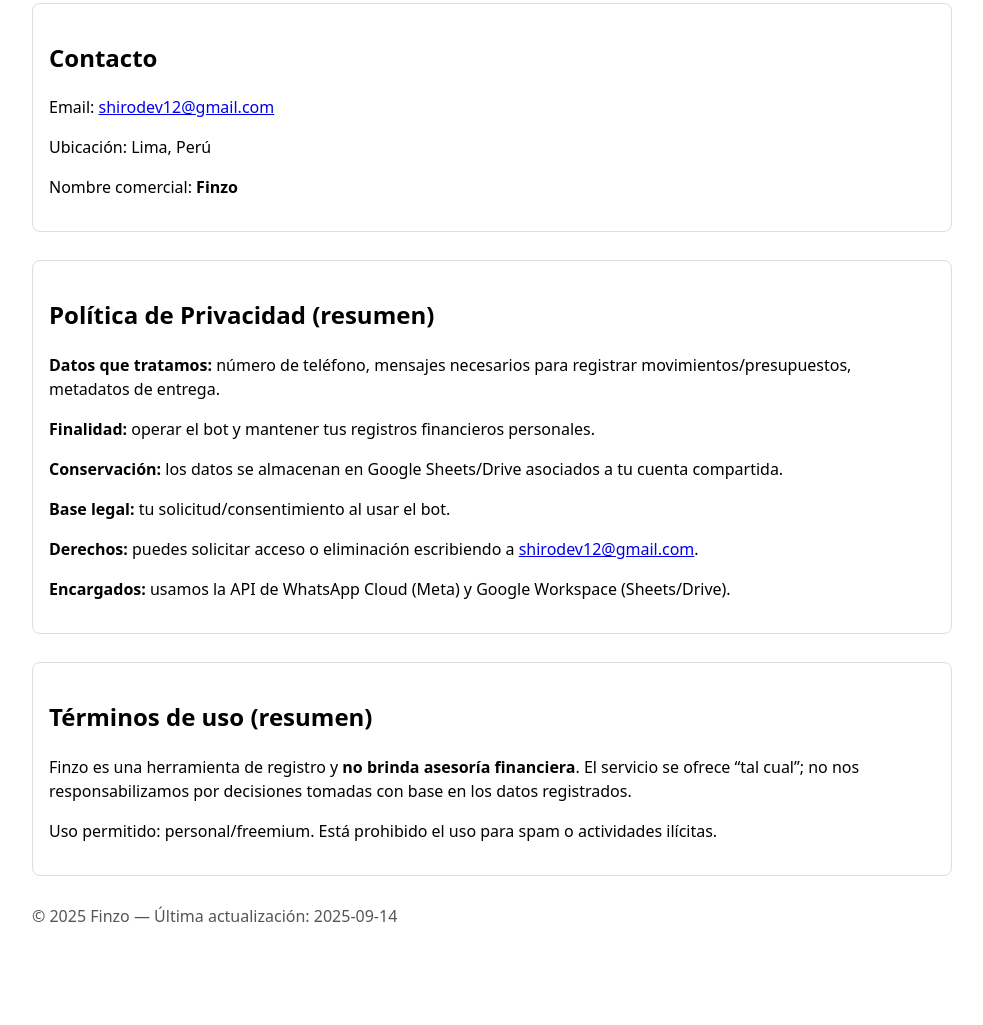
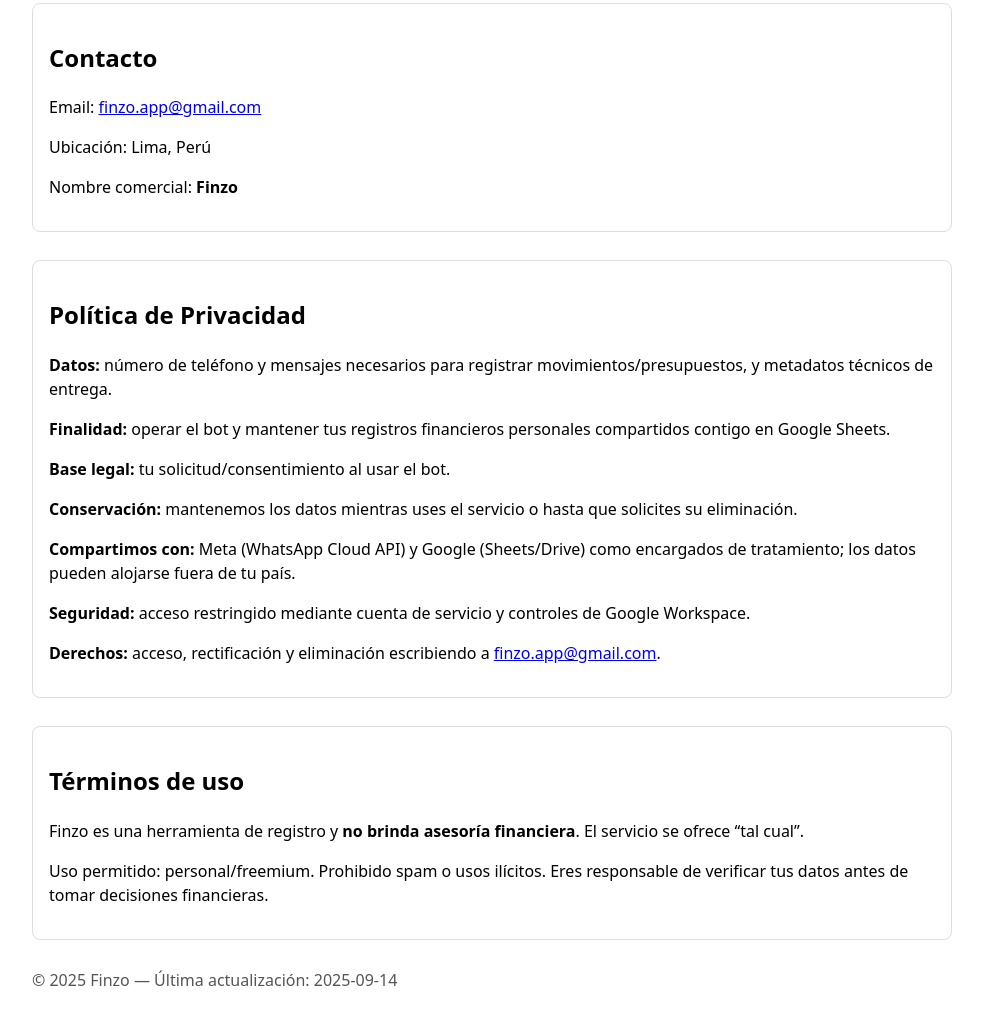
Before and after one commit to ToshiroYL12/finzo-website, a plain HTML site: page index.html in a window 1280 px wide. Shown: the part 581-1606 px from the top of the page, without its empty margins (148-1131 px from the left). Before the commit the page ends 1549 px from the top, so only its background shows below. Drawn offline with Linux system fonts and the light colour scheme.

Commit message:
Update index.html

```diff
--- a/index.html
+++ b/index.html
@@ -44,30 +44,36 @@
 
 <section id="contacto" class="card">
   <h2>Contacto</h2>
-  <p>Email: <a href="mailto:shirodev12@gmail.com">shirodev12@gmail.com</a></p>
+  <p>Email: <a href="mailto:finzo.app@gmail.com">finzo.app@gmail.com</a></p>
   <p>Ubicación: Lima, Perú</p>
   <p>Nombre comercial: <strong>Finzo</strong></p>
 </section>
 
+
 <section id="privacidad" class="card">
-  <h2>Política de Privacidad (resumen)</h2>
-  <p><strong>Datos que tratamos:</strong> número de teléfono, mensajes necesarios para registrar movimientos/presupuestos, metadatos de entrega.</p>
-  <p><strong>Finalidad:</strong> operar el bot y mantener tus registros financieros personales.</p>
-  <p><strong>Conservación:</strong> los datos se almacenan en Google Sheets/Drive asociados a tu cuenta compartida.</p>
+  <h2>Política de Privacidad</h2>
+  <p><strong>Datos:</strong> número de teléfono y mensajes necesarios para registrar movimientos/presupuestos, y metadatos técnicos de entrega.</p>
+  <p><strong>Finalidad:</strong> operar el bot y mantener tus registros financieros personales compartidos contigo en Google Sheets.</p>
   <p><strong>Base legal:</strong> tu solicitud/consentimiento al usar el bot.</p>
-  <p><strong>Derechos:</strong> puedes solicitar acceso o eliminación escribiendo a <a href="mailto:shirodev12@gmail.com">shirodev12@gmail.com</a>.</p>
-  <p><strong>Encargados:</strong> usamos la API de WhatsApp Cloud (Meta) y Google Workspace (Sheets/Drive).</p>
+  <p><strong>Conservación:</strong> mantenemos los datos mientras uses el servicio o hasta que solicites su eliminación.</p>
+  <p><strong>Compartimos con:</strong> Meta (WhatsApp Cloud API) y Google (Sheets/Drive) como encargados de tratamiento; los datos pueden alojarse fuera de tu país.</p>
+  <p><strong>Seguridad:</strong> acceso restringido mediante cuenta de servicio y controles de Google Workspace.</p>
+  <p><strong>Derechos:</strong> acceso, rectificación y eliminación escribiendo a
+    <a href="mailto:finzo.app@gmail.com">finzo.app@gmail.com</a>.
+  </p>
 </section>
 
+
 <section id="terminos" class="card">
-  <h2>Términos de uso (resumen)</h2>
-  <p>Finzo es una herramienta de registro y <strong>no brinda asesoría financiera</strong>.
-  El servicio se ofrece “tal cual”; no nos responsabilizamos por decisiones tomadas con base en los datos registrados.</p>
-  <p>Uso permitido: personal/freemium. Está prohibido el uso para spam o actividades ilícitas.</p>
+  <h2>Términos de uso</h2>
+  <p>Finzo es una herramienta de registro y <strong>no brinda asesoría financiera</strong>. El servicio se ofrece “tal cual”.</p>
+  <p>Uso permitido: personal/freemium. Prohibido spam o usos ilícitos. Eres responsable de verificar tus datos antes de tomar decisiones financieras.</p>
 </section>
 
+
 <footer>
-  <p>© 2025 Finzo — Última actualización: <script>document.write(new Date().toISOString().slice(0,10))</script></p>
+  <p>© 2025 Finzo — Última actualización: 2025-09-14</p>
 </footer>
+
 </body>
 </html>
```
